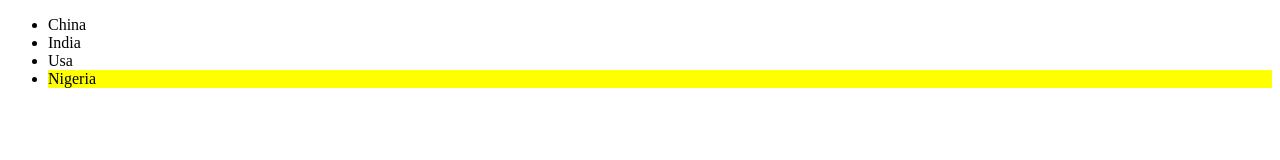
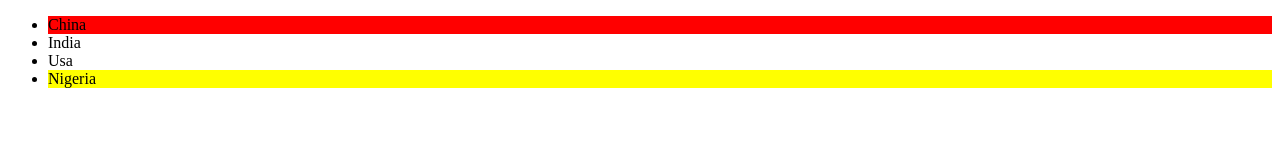
Before and after one commit to davidobodo/d3-experiements, a plain HTML site: page academind-d3-data-binding-joins/index.html in a window 1280 px wide. Drawn offline with nearby package versions, Linux system fonts and the light colour scheme.

Commit message:
✨ feat: mark item to be removed

```diff
--- a/academind-d3-data-binding-joins/index.html
+++ b/academind-d3-data-binding-joins/index.html
@@ -11,6 +11,10 @@
 		<style>
 			.added {
 				background-color: yellow;
+			}
+
+			.redundant {
+				background-color: red;
 			}
 		</style>
 	</head>
@@ -33,7 +37,7 @@
 			d3
 				.select("ul")
 				.selectAll("li")
-				.data(countryData.items)
+				.data(countryData.items, (d) => d)
 				.enter()
 				.append("li")
 				.text((d) => d);
@@ -43,12 +47,21 @@
 				d3
 					.select("ul")
 					.selectAll("li")
-					.data(countryData.items)
+					.data(countryData.items, (d) => d)
 					.enter()
 					.append("li")
 					.classed("added", true)
 					.text((d) => d);
 			}, 2000);
+			setTimeout(() => {
+				countryData.removeItem(0);
+				d3
+					.select("ul")
+					.selectAll("li")
+					.data(countryData.items, (d) => d)
+					.exit()
+					.classed("redundant", true);
+			}, 4000);
 		</script>
 	</body>
 </html>
```
